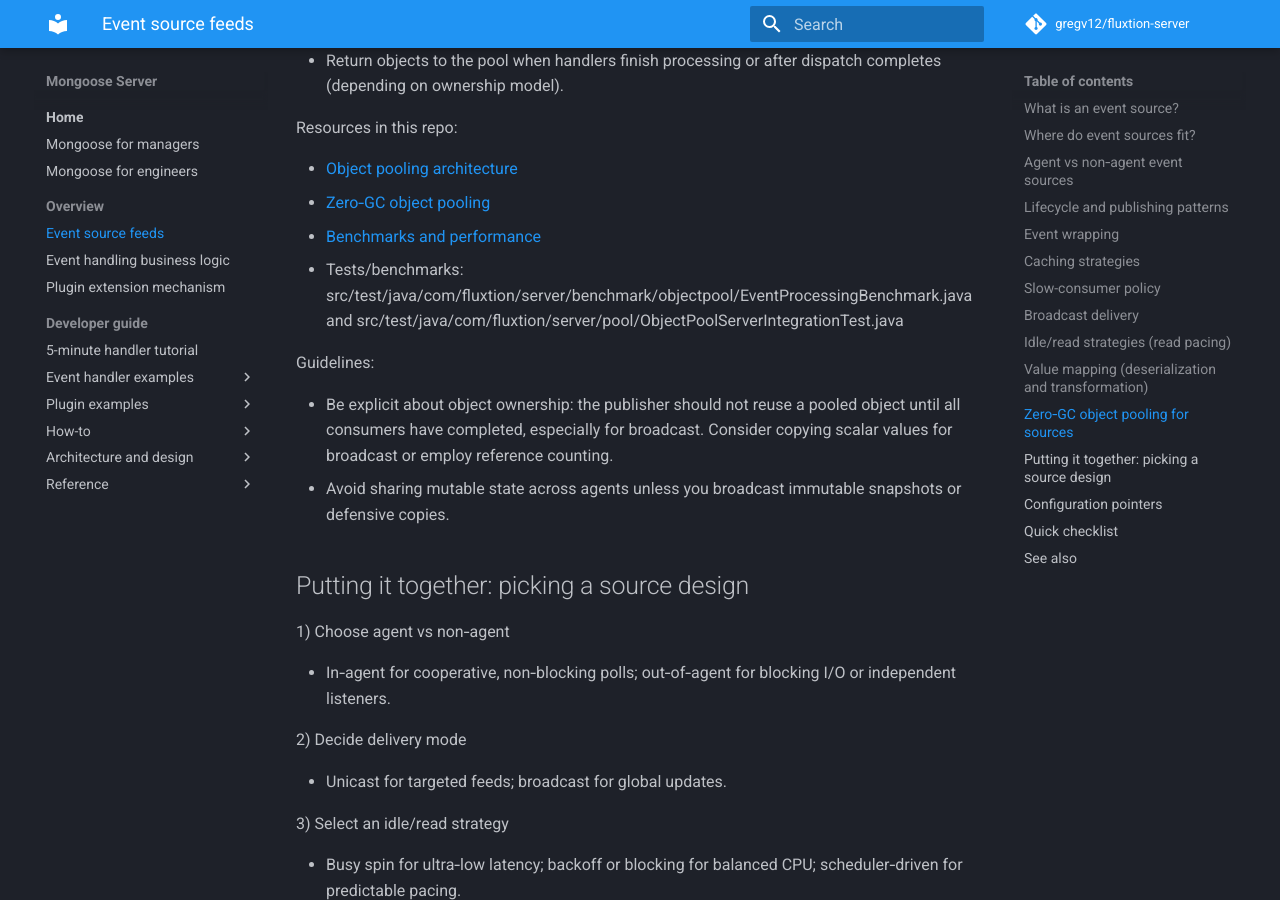
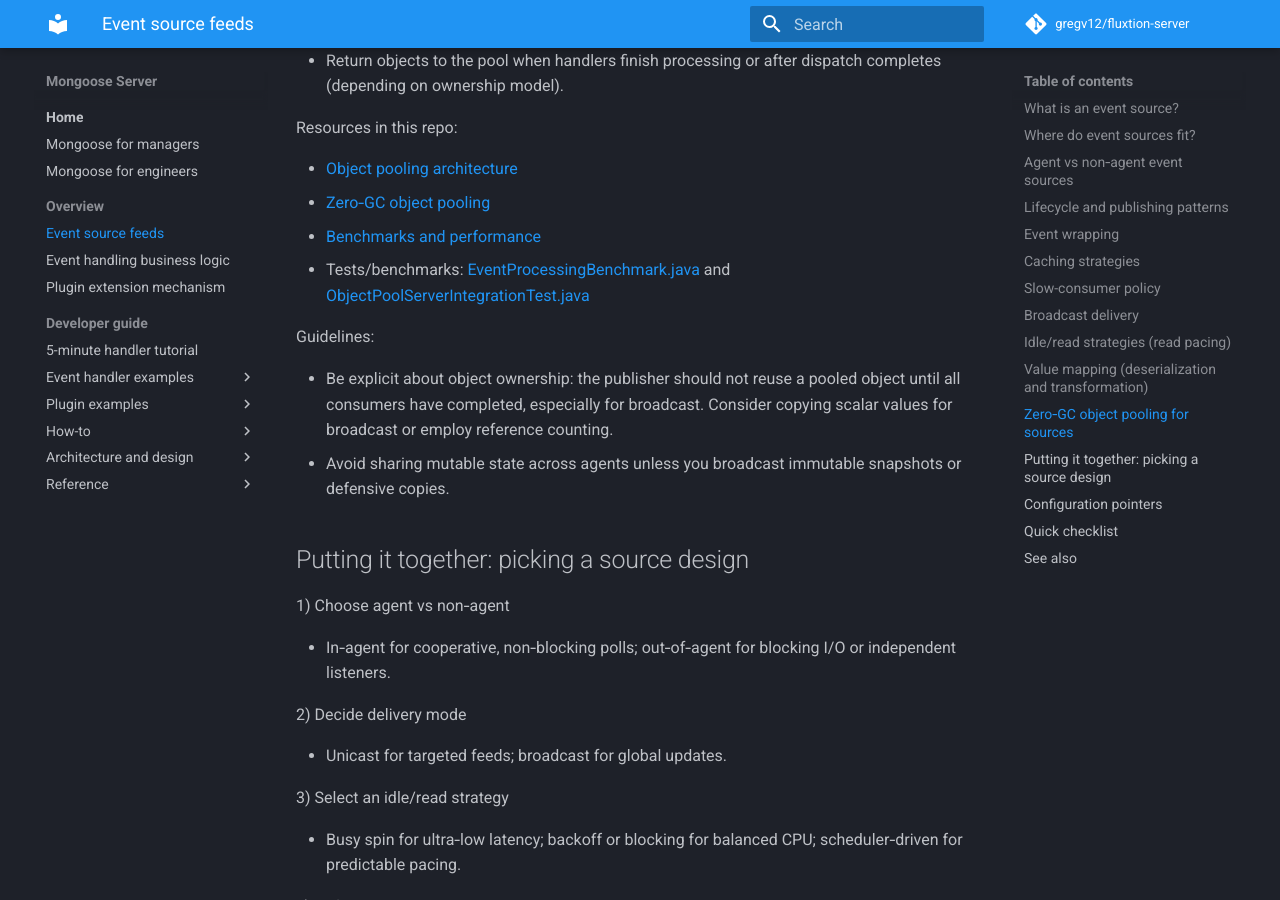
Before and after one commit to gregv12/fluxtion-server, an MkDocs documentation site: the page built from docs/overview/event-sources-overview.md, in a window 1280 px wide and 900 px high, scrolled down 5791 px. Built offline with MkDocs 1.6.1 and Material for MkDocs 9.7.7, drawn with Linux system fonts in a browser that asks for light colours; comment, search, counter and statistics services are not loaded.

Commit message:
add event sources overview guide, update mkdocs.yml for navigation, and fix minor plugin example code issues

```diff
--- a/docs/overview/event-sources-overview.md
+++ b/docs/overview/event-sources-overview.md
@@ -205,8 +205,7 @@
 - [Object pooling architecture](../architecture/object_pooling.md)
 - [Zero‑GC object pooling](../how-to/how-to-object-pool.md)
 - [Benchmarks and performance](../reports/server-benchmarks-and-performance.md)
-- Tests/benchmarks: src/test/java/com/fluxtion/server/benchmark/objectpool/EventProcessingBenchmark.java and
-  src/test/java/com/fluxtion/server/pool/ObjectPoolServerIntegrationTest.java
+- Tests/benchmarks: [EventProcessingBenchmark.java](https://github.com/gregv12/fluxtion-server/blob/main/src/test/java/com/fluxtion/server/benchmark/objectpool/EventProcessingBenchmark.java) and [ObjectPoolServerIntegrationTest.java](https://github.com/gregv12/fluxtion-server/blob/main/src/test/java/com/fluxtion/server/pool/ObjectPoolServerIntegrationTest.java)
 
 Guidelines:
 
```
